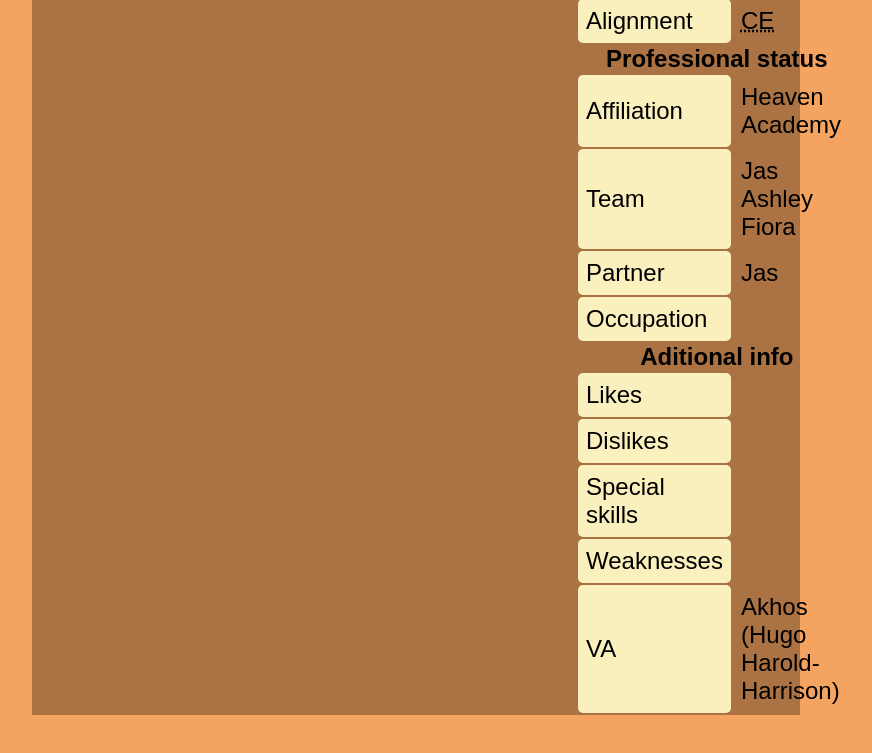
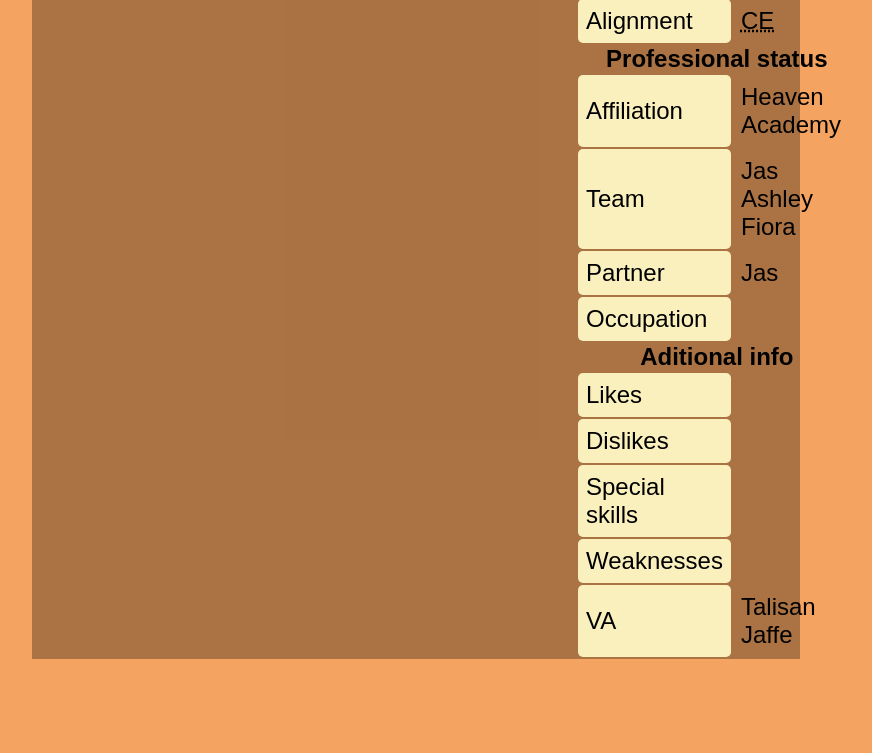
Before and after one commit to ErikLager/Team-FOES, a plain HTML site: page Mag.html in a window 1280 px wide. Shown: the part 1084-1837 px from the top of the page, without its empty margins (224-1096 px from the left). Drawn offline with Linux system fonts and the light colour scheme.

Commit message:
Changed Mag VA

```diff
--- a/Mag.html
+++ b/Mag.html
@@ -373,7 +373,7 @@
                     </td>
                     <td>
                         <p>
-                            Akhos (Hugo Harold-Harrison)
+                            Talisan Jaffe
                         </p>
                     </td>
                 </tr>
```
